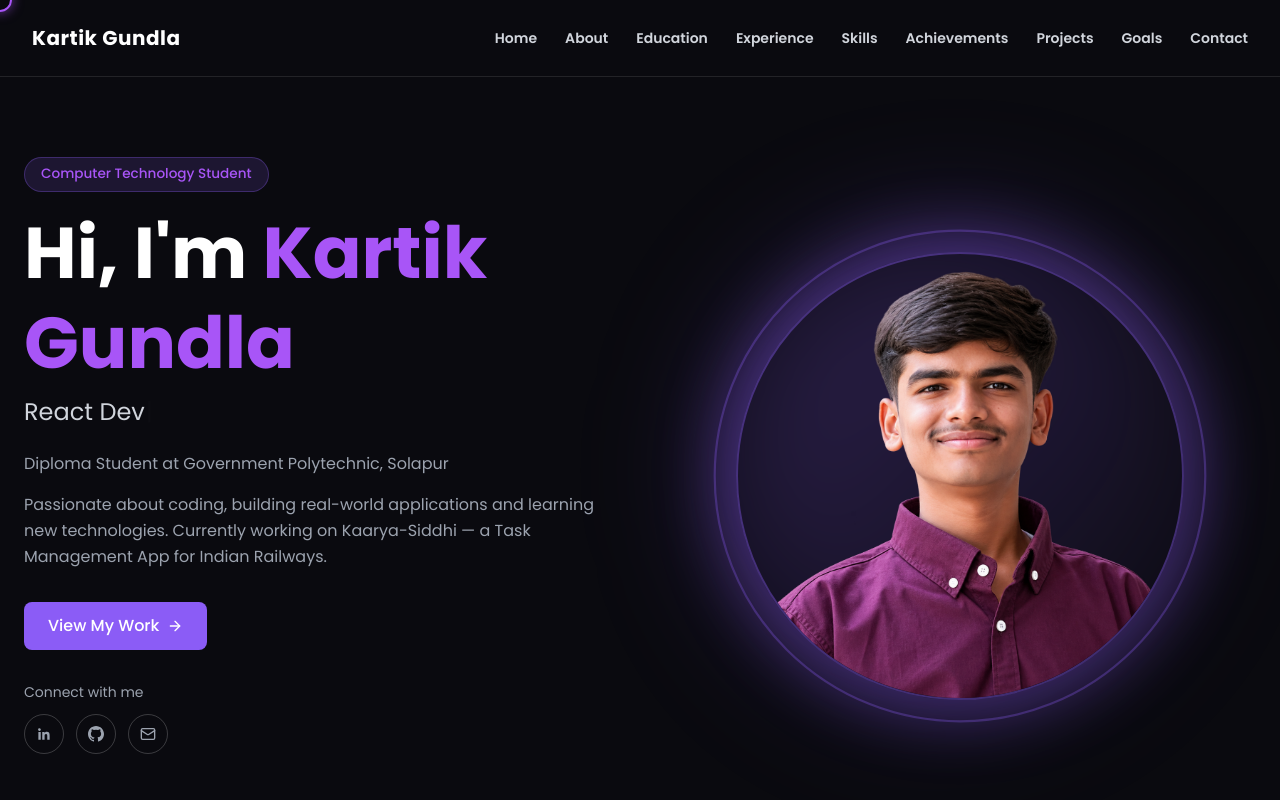
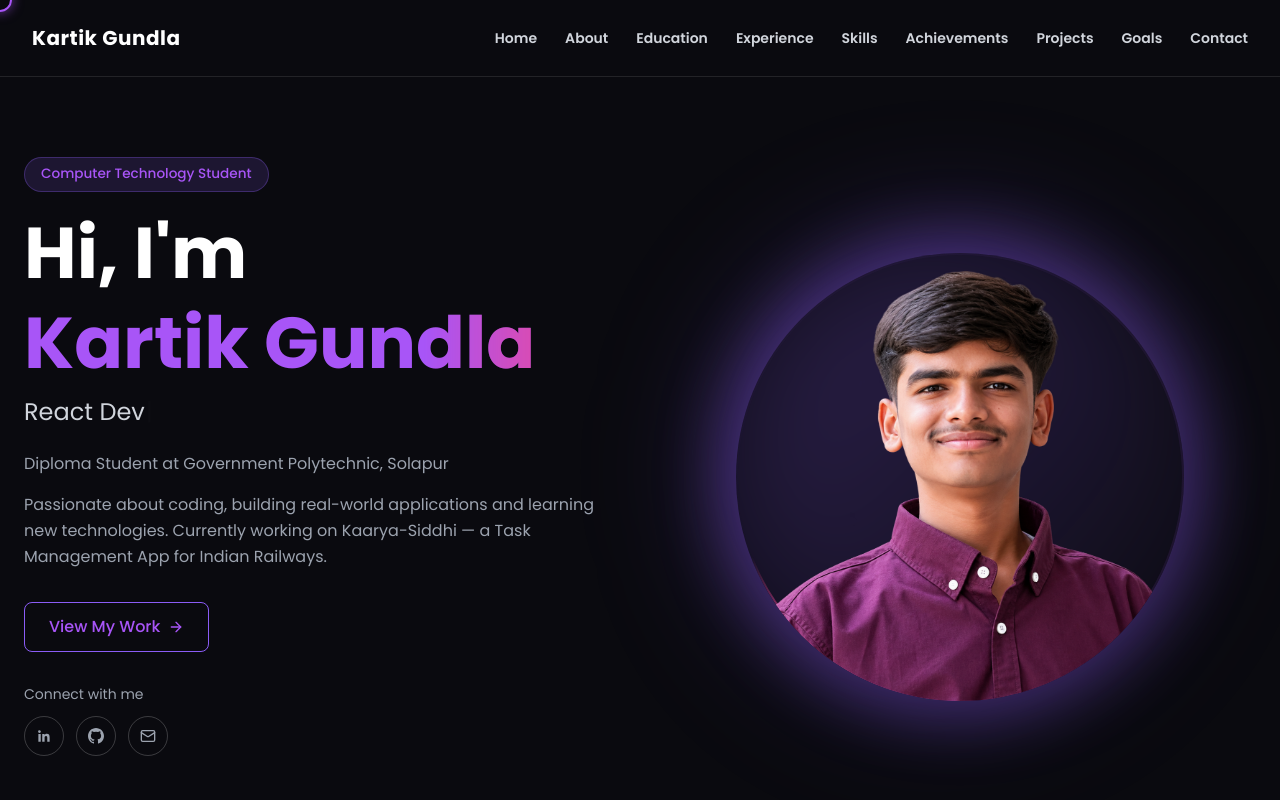
Before and after one commit to kartikgundla/Kartik-Portfolio, a React (Vite) app: page / in a window 1280 px wide. Shown: the top 800 px of the page. Built offline with nearby package versions, Linux system fonts and the light colour scheme.

Commit message:
Added some animation

```diff
--- a/src/App.css
+++ b/src/App.css
@@ -17,6 +17,15 @@
 }
 body {
   font-family: var(--font-sans);
+}
+::selection {
+  background-color: var(--color-accent2);
+  color: #ffffff;
+}
+
+::-moz-selection {
+  background-color: var(--color-accent2);
+  color: #ffffff;
 }
 /* .section {
   width: 100%;
--- /dev/null
+++ b/src/components/GlowBorder.jsx
@@ -0,0 +1,70 @@
+import { useEffect, useRef, useState } from "react";
+
+export default function GlowBorder({ size = 400, className = "" }) {
+  const hostRef = useRef(null);
+  const layerRef = useRef(null);
+
+  useEffect(() => {
+    const host = hostRef.current;
+    const layer = layerRef.current;
+    if (!host || !layer) return;
+
+    const sizeLayer = (w, h) => {
+      const s = Math.ceil(Math.hypot(w, h)) + 24;
+      layer.style.width = `${s}px`;
+      layer.style.height = `${s}px`;
+      layer.style.top = `calc(50% - ${s / 2}px)`;
+      layer.style.left = `calc(50% - ${s / 2}px)`;
+    };
+    sizeLayer(host.clientWidth, host.clientHeight);
+
+    const ro = new ResizeObserver((entries) => {
+      const cr = entries[0]?.contentRect;
+      sizeLayer(cr?.width ?? host.clientWidth, cr?.height ?? host.clientHeight);
+    });
+    ro.observe(host);
+
+    let rotation = 0;
+    let raf = 0;
+    let last = performance.now();
+
+    const frame = (now) => {
+      const dt = Math.min(0.05, Math.max(0, (now - last) / 1000));
+      last = now;
+      rotation = (rotation + 36 * dt) % 360;
+      layer.style.transform = `rotate(${rotation}deg)`;
+      raf = requestAnimationFrame(frame);
+    };
+    raf = requestAnimationFrame(frame);
+
+    return () => {
+      cancelAnimationFrame(raf);
+      ro.disconnect();
+    };
+  }, []);
+
+  return (
+    <div
+      ref={hostRef}
+      className={`absolute inset-0 rounded-full overflow-hidden pointer-events-none ${className}`}
+      style={{
+        padding: "2px",
+        WebkitMaskImage: "linear-gradient(#fff 0 0), linear-gradient(#fff 0 0)",
+        WebkitMaskClip: "content-box, border-box",
+        WebkitMaskComposite: "xor",
+        maskImage: "linear-gradient(#fff 0 0), linear-gradient(#fff 0 0)",
+        maskClip: "content-box, border-box",
+        maskComposite: "exclude",
+      }}
+    >
+      <div
+        ref={layerRef}
+        className="absolute"
+        style={{
+          background:
+            "conic-gradient(from 0deg, rgba(168,85,247,0) 0deg, rgba(168,85,247,0.1) 240deg, #a855f7 300deg, #ec4899 330deg, rgba(168,85,247,0) 360deg)",
+        }}
+      />
+    </div>
+  );
+}
--- /dev/null
+++ b/src/components/RadialRevealButton.jsx
@@ -0,0 +1,102 @@
+import { useRef, useState, useLayoutEffect } from "react";
+import { useAnimate, useReducedMotion } from "framer-motion";
+import { ArrowRight } from "lucide-react";
+
+export default function RadialRevealButton({ label, href, onClick }) {
+  const [scope, animate] = useAnimate();
+  const overlayRef = useRef(null);
+  const clipCtrl = useRef(null);
+  const reducedMotion = useReducedMotion();
+  const clip = useRef({ r: 0, x: 100, y: 100, max: 160 });
+
+  const applyClip = () => {
+    const el = overlayRef.current;
+    if (!el) return;
+    const { r, x, y } = clip.current;
+    el.style.clipPath = `circle(${r}% at ${x}% ${y}%)`;
+  };
+
+  const anchorTo = (e) => {
+    const el = overlayRef.current;
+    if (!el) return;
+    const r = el.getBoundingClientRect();
+    if (!r.width || !r.height) return;
+    const px = e.clientX - r.left;
+    const py = e.clientY - r.top;
+    const unit = Math.hypot(r.width, r.height) / Math.SQRT2;
+    const far = Math.max(
+      Math.hypot(px, py),
+      Math.hypot(r.width - px, py),
+      Math.hypot(px, r.height - py),
+      Math.hypot(r.width - px, r.height - py)
+    );
+    clip.current.x = (px / r.width) * 100;
+    clip.current.y = (py / r.height) * 100;
+    clip.current.max = (far / unit) * 100 + 2;
+  };
+
+  const growTo = (to) => {
+    clipCtrl.current?.stop();
+    if (reducedMotion) {
+      clip.current.r = to;
+      applyClip();
+      return;
+    }
+    clipCtrl.current = animate(clip.current.r, to, {
+      type: "tween",
+      ease: "easeInOut",
+      duration: 0.45,
+      onUpdate: (v) => {
+        clip.current.r = v;
+        applyClip();
+      },
+    });
+  };
+
+  const onEnter = (e) => {
+    anchorTo(e);
+    applyClip();
+    growTo(clip.current.max);
+  };
+
+  const onLeave = (e) => {
+    if (clip.current.r >= clip.current.max - 0.5) {
+      anchorTo(e);
+      clip.current.r = clip.current.max;
+      applyClip();
+    }
+    growTo(0);
+  };
+
+  useLayoutEffect(() => {
+    applyClip();
+    return () => clipCtrl.current?.stop();
+  }, []);
+
+  const Tag = href ? "a" : "button";
+
+  return (
+    <Tag
+      ref={scope}
+      href={href}
+      onClick={onClick}
+      className="relative inline-flex items-center gap-2 px-6 py-3 rounded-lg font-medium overflow-hidden border border-accent"
+      onPointerEnter={onEnter}
+      onPointerLeave={onLeave}
+      style={{ backgroundColor: "transparent" }}
+    >
+      <span className="relative z-0 flex items-center gap-2 text-accent2">
+        {label} <ArrowRight size={16} />
+      </span>
+
+      <span
+        ref={overlayRef}
+        aria-hidden
+        className="absolute inset-0 flex items-center justify-center gap-2 bg-accent text-white pointer-events-none"
+        style={{ clipPath: "circle(0% at 100% 100%)" }}
+      >
+        {label} <ArrowRight size={16} />
+      </span>
+    </Tag>
+  );
+}
--- /dev/null
+++ b/src/components/ShinyText.jsx
@@ -0,0 +1,40 @@
+export default function ShinyText({
+  text,
+  textColor = "#a855f7",
+  shineColor = "#ec4899",
+  speed = 2.5,
+  className = "",
+}) {
+  return (
+    <span className={`relative inline-block ${className}`}>
+      <style>{`
+        @keyframes shinySweep {
+          0% { -webkit-mask-position: 200%; mask-position: 200%; }
+          100% { -webkit-mask-position: -100%; mask-position: -100%; }
+        }
+      `}</style>
+
+      {/* Base layer - your normal text color */}
+      <span style={{ color: textColor }}>{text}</span>
+
+      {/* Shine layer - bright sweep masked over the same text */}
+      <span
+        aria-hidden="true"
+        className="absolute inset-0"
+        style={{
+          color: shineColor,
+          pointerEvents: "none",
+          WebkitMaskImage:
+            "linear-gradient(to right, transparent 30%, #000 50%, transparent 70%)",
+          maskImage:
+            "linear-gradient(to right, transparent 30%, #000 50%, transparent 70%)",
+          WebkitMaskSize: "150% auto",
+          maskSize: "150% auto",
+          animation: `shinySweep ${speed}s ease-in-out infinite`,
+        }}
+      >
+        {text}
+      </span>
+    </span>
+  );
+}
--- a/src/sections/Hero.jsx
+++ b/src/sections/Hero.jsx
@@ -3,7 +3,9 @@ import { motion } from "framer-motion";
 import { Mail, ArrowRight } from "lucide-react";
 import Typewriter from "typewriter-effect";
 import myPhoto from "../assets/images/myPhoto.png";
-
+import RadialRevealButton from "../components/RadialRevealButton";
+import GlowBorder from "../components/GlowBorder";
+import ShinyText from "../components/ShinyText";
 const nameVariant = {
   hidden: { opacity: 0, y: 0, scale: 1.4 },
   visible: {
@@ -41,11 +43,10 @@ export default function Hero() {
           initial="hidden"
           animate="visible"
           variants={nameVariant}
-          className="text-4xl sm:text-5xl md:text-6xl lg:text-7xl font-bold mb-2 leading-tight"
+          className="text-6xl md:text-7xl font-bold mb-2 leading-tight"
         >
-          Hi, I'm <span className="text-accent2">Kartik Gundla</span>
+          Hi, I'm <ShinyText text="Kartik Gundla" textColor="#a855f7" shineColor="#ec4899" speed={2.5} />
         </motion.h1>
-
         <motion.h2
           initial="hidden"
           animate="visible"
@@ -54,7 +55,7 @@ export default function Hero() {
         >
           <Typewriter
             options={{
-              strings: ["Diploma Student", "React Developer", "Python Enthusiast", "Problem Solver","Full Stack Developer"],
+              strings: ["Diploma Student", "React Developer", "Python Enthusiast", "Problem Solver", "Full Stack Developer"],
               autoStart: true,
               loop: true,
               delay: 60,
@@ -73,9 +74,7 @@ export default function Hero() {
         </motion.p>
 
         <motion.div initial="hidden" animate="visible" variants={fadeUp(0.6)} className="flex flex-wrap gap-4 mb-8">
-          <a href="#projects" className="btn-primary">
-            View My Work <ArrowRight size={16} />
-          </a>
+          <RadialRevealButton label="View My Work" href="#projects" />
         </motion.div>
 
         <motion.div initial="hidden" animate="visible" variants={fadeUp(0.7)}>
@@ -119,11 +118,12 @@ export default function Hero() {
 
       <motion.div initial="hidden" animate="visible" variants={photoVariant} className="flex justify-center items-center">
         <div className="group relative w-96 h-96 md:w-[28rem] md:h-[28rem]">
-          <div className="absolute inset-0 rounded-full border-2 border-accent/30 scale-110" />
           <div className="absolute -inset-6 rounded-full bg-gradient-to-br from-accent/30 to-transparent blur-3xl" />
-          <div className="relative w-full h-full rounded-full overflow-hidden border-2 border-accent/40 shadow-glow">
+
+          <GlowBorder />
+
+          <div className="relative w-full h-full rounded-full overflow-hidden shadow-glow">
             <img src={myPhoto} alt="Kartik Gundla" className="w-full h-full object-cover" />
-            <div className="absolute inset-0 -translate-x-full group-hover:translate-x-full transition-transform duration-1000 ease-in-out bg-gradient-to-r from-transparent via-white/20 to-transparent" />
           </div>
         </div>
       </motion.div>
```
